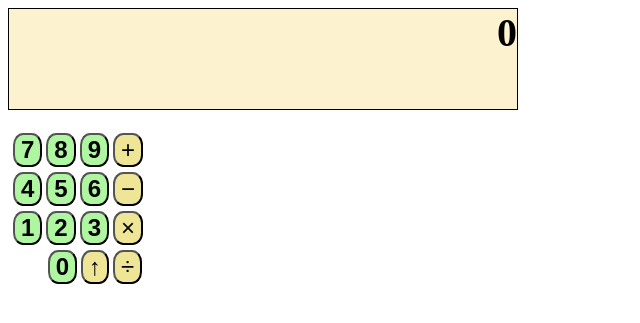
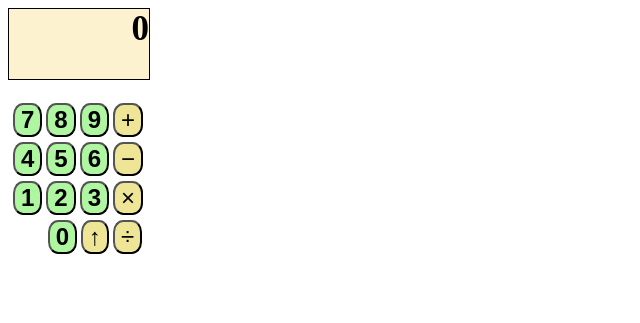
Before and after one commit to lawrencelilol/RNP, a Django app: page / in a window 1280 px wide. Shown: the top 323 px of the page, without its empty margins (0-640 px from the left). Run offline with Django 4.2, Linux system fonts and the light colour scheme.

Commit message:
Add files via upload

```diff
--- a/calculator/static/calculator/calculator.css
+++ b/calculator/static/calculator/calculator.css
@@ -1,25 +1,25 @@
 
 .output{
     background-color: #fdf2d0;
-    height: 100px;
-    width: 508.1px;
+    height: 2em;
+    width: 4em;
     border-width: 0.05px;
     border-style: solid;
     border-color: black;
     text-align:right;
-    font-size: 40px;
+    font-size: 35px;
     font-weight: bold;
 }
 
 .greenOutput{
     background-color: #9fcd63;
-    height: 100px;
-    width: 508.1px;
+    height: 2em;
+    width: 4em;
     border-width: 0.05px;
     border-style: solid;
     border-color: black;
     text-align:right;
-    font-size: 40px;
+    font-size: 35px;
     font-weight: bold;
 }
 
@@ -62,7 +62,6 @@ button:hover{
 .empty{
     color: transparent;
     padding: 10px 11px;
-
     border: 1px solid transparent;
     background-color: transparent;
     border-radius: 35%;
```
